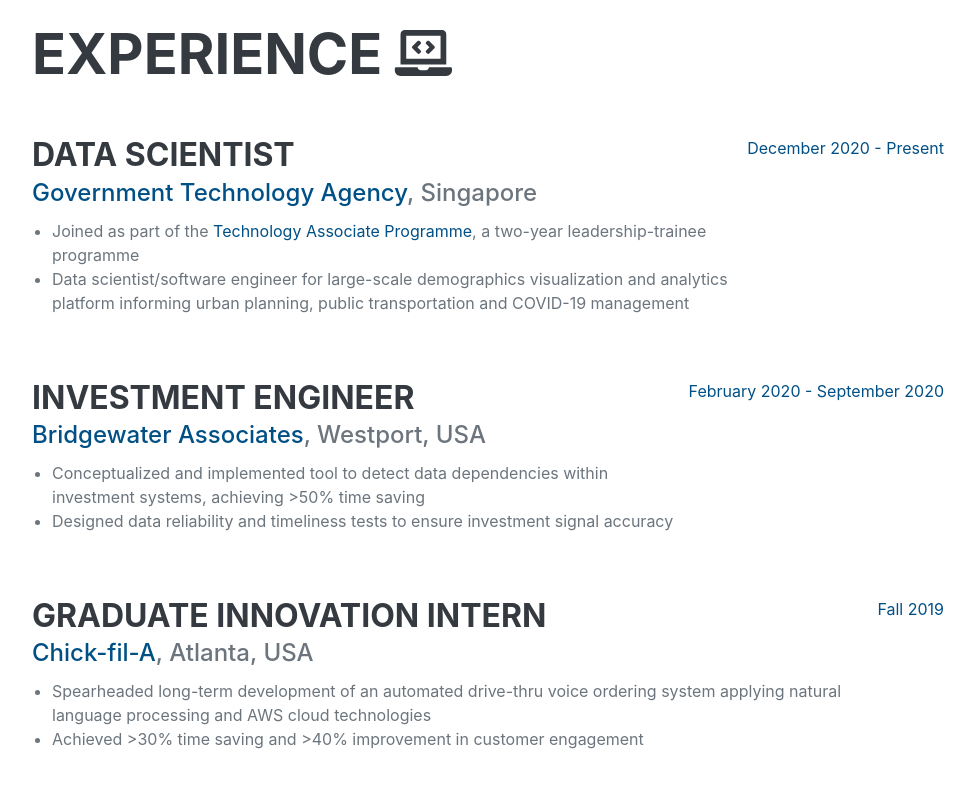
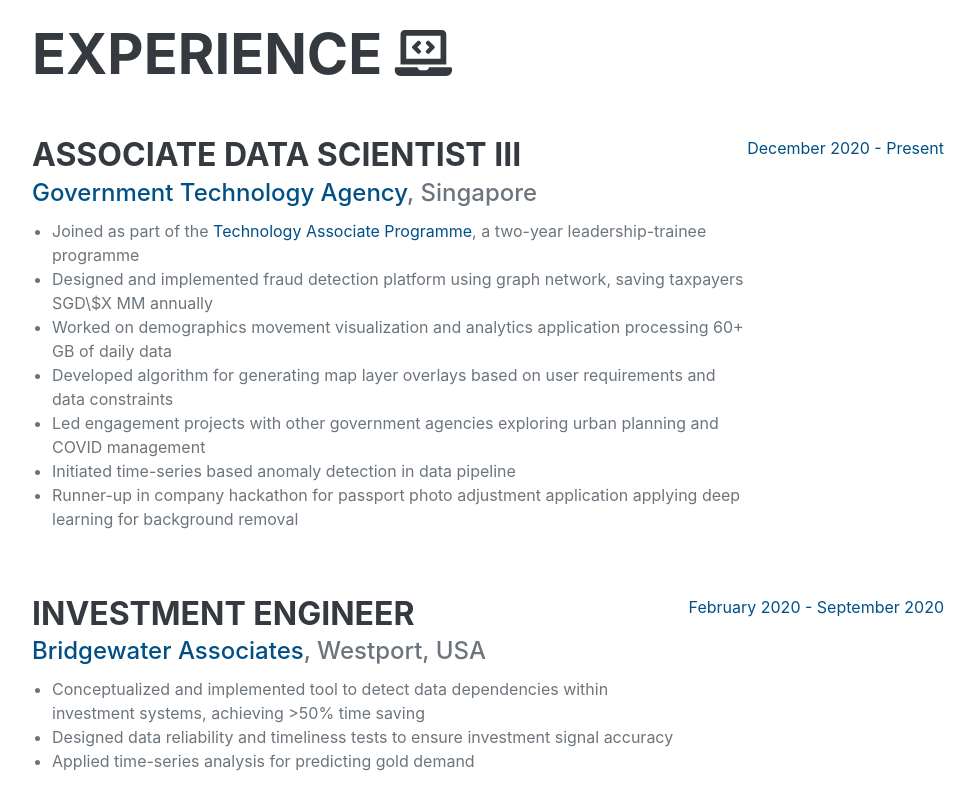
Before and after one commit to quan-xue/quan-xue.github.io, a plain HTML site: page index.html in a window 1280 px wide. Shown: the part 860-1660 px from the top of the page, without its empty margins (288-1263 px from the left). Drawn offline with nearby package versions, Linux system fonts and the light colour scheme; a web font is replaced by a local one.

Commit message:
Update GovTech experience

```diff
--- a/index.html
+++ b/index.html
@@ -72,11 +72,16 @@
 
         <div class="d-flex flex-column flex-md-row justify-content-between mb-5">
           <div class="flex-grow-1">
-            <h3 class="mb-0">Data Scientist</h3>
+            <h3 class="mb-0">Associate Data Scientist III</h3>
             <div class="flex-grow-1 subheading mb-2"><a href="https://www.tech.gov.sg/" target="_blank">Government Technology Agency</a>, Singapore</div>
             <ul class="bullet-points">
               <li>Joined as part of the <a href="https://www.tech.gov.sg/careers/students-and-graduates/#technology-associate-programme" target="_blank">Technology Associate Programme</a>, a two-year leadership-trainee programme</li>
-              <li>Data scientist/software engineer for large-scale demographics visualization and analytics platform informing urban planning, public transportation and COVID-19 management</li>
+              <li>Designed and implemented fraud detection platform using graph network, saving taxpayers SGD\$X MM annually</li>
+              <li>Worked on demographics movement visualization and analytics application processing 60+ GB of daily data</li>
+              <li>Developed algorithm for generating map layer overlays based on user requirements and data constraints</li>
+              <li>Led engagement projects with other government agencies exploring urban planning and COVID management</li>
+              <li>Initiated time-series based anomaly detection in data pipeline</li>
+              <li>Runner-up in company hackathon for passport photo adjustment application applying deep learning for background removal</li>
             </ul>
           </div>
           <div class="flex-shrink-0"><span class="text-primary">December 2020 - Present</span></div>
@@ -89,6 +94,7 @@
             <ul class="bullet-points">
               <li>Conceptualized and implemented tool to detect data dependencies within investment systems, achieving >50% time saving</li>
               <li>Designed data reliability and timeliness tests to ensure investment signal accuracy</li>
+              <li>Applied time-series analysis for predicting gold demand</li>
             </ul>
           </div>
           <div class="flex-shrink-0"><span class="text-primary">February 2020 - September 2020</span></div>
```
Also changed, not shown: 1 other file.
